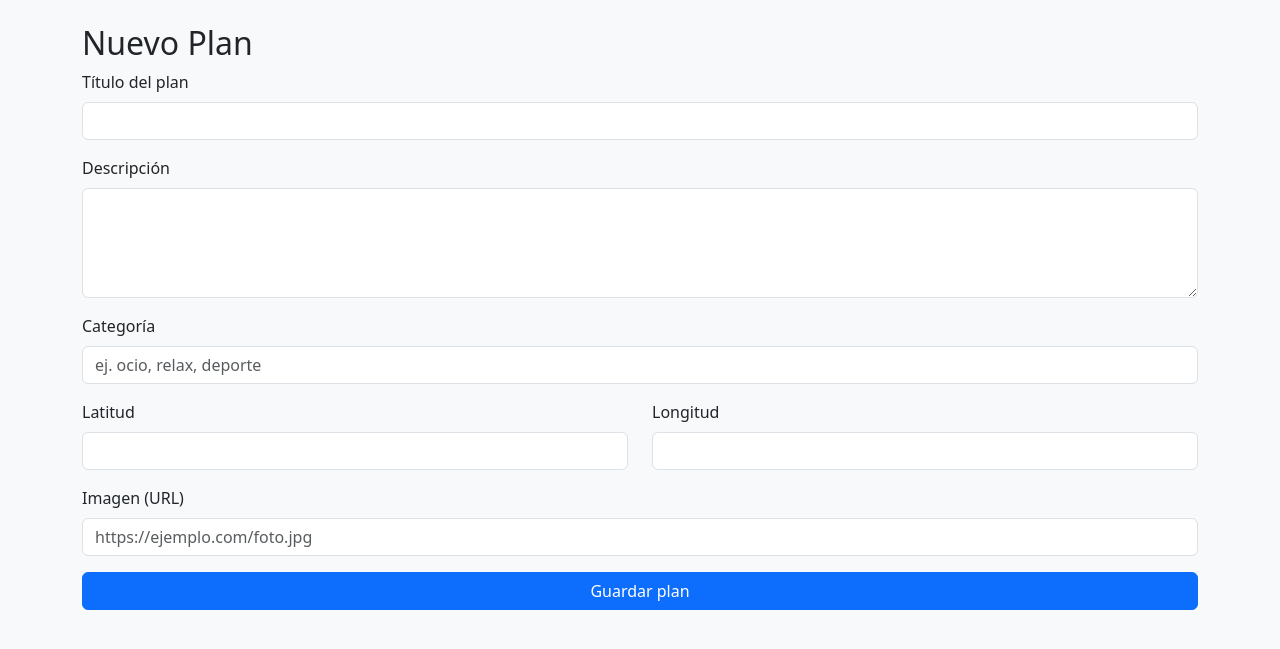
After one commit to AaronAlonsoAparicio/TFG, a PHP site: page /create_plan.php in a window 1280 px wide. The commit adds this page. Shown: the top 649 px of the page. Run offline with PHP 8.4, Linux system fonts and the light colour scheme; the visitor is signed in with stand-in values (Sample User, id 1).

Commit message:
commit create_plan.php, dashboard.php, delete_php, edit_plan.php y plans.php hecho

```diff
--- /dev/null
+++ b/public/create_plan.php
@@ -0,0 +1,90 @@
+<?php
+require_once __DIR__ . '/../src/auth.php';
+require_login();
+require_once __DIR__ . '/../src/plans.php';
+
+$user = current_user($pdo);
+$error = '';
+$success = '';
+
+if ($_SERVER['REQUEST_METHOD'] === 'POST') {
+    $title = trim($_POST['title']);
+    $desc = trim($_POST['description']);
+    $cat = trim($_POST['category']);
+
+    if ($title === '' || $desc === '') {
+        $error = "El título y la descripción son obligatorios.";
+    } else {
+        $id = create_plan($pdo, [
+            'title' => $title,
+            'description' => $desc,
+            'category' => $cat,
+            'lat' => $_POST['lat'] ?? null,
+            'lng' => $_POST['lng'] ?? null,
+            'image' => $_POST['image'] ?? null,
+            'created_by' => $user['id']
+        ]);
+        $success = "Plan creado correctamente 🎉";
+        header("refresh:2;url=dashboard.php");
+    }
+}
+?>
+
+<!doctype html>
+<html lang="es">
+
+<head>
+    <meta charset="utf-8">
+    <meta name="viewport" content="width=device-width, initial-scale=1">
+    <title>Crear plan - MoodPlanned</title>
+    <link href="https://cdn.jsdelivr.net/npm/bootstrap@5.3.2/dist/css/bootstrap.min.css" rel="stylesheet">
+</head>
+
+<body class="bg-light">
+    <div class="container py-4">
+        <h2>Nuevo Plan</h2>
+
+        <?php if ($error): ?>
+            <div class="alert alert-danger"><?= htmlspecialchars($error) ?></div>
+        <?php elseif ($success): ?>
+            <div class="alert alert-success"><?= htmlspecialchars($success) ?></div>
+        <?php endif; ?>
+
+        <form method="POST" action="">
+            <div class="mb-3">
+                <label class="form-label">Título del plan</label>
+                <input type="text" name="title" class="form-control" required>
+            </div>
+
+            <div class="mb-3">
+                <label class="form-label">Descripción</label>
+                <textarea name="description" class="form-control" rows="4" required></textarea>
+            </div>
+
+            <div class="mb-3">
+                <label class="form-label">Categoría</label>
+                <input type="text" name="category" class="form-control" placeholder="ej. ocio, relax, deporte">
+            </div>
+
+            <div class="row">
+                <div class="col-md-6 mb-3">
+                    <label class="form-label">Latitud</label>
+                    <input type="text" name="lat" class="form-control">
+                </div>
+                <div class="col-md-6 mb-3">
+                    <label class="form-label">Longitud</label>
+                    <input type="text" name="lng" class="form-control">
+                </div>
+            </div>
+
+            <div class="mb-3">
+                <label class="form-label">Imagen (URL)</label>
+                <input type="text" name="image" class="form-control" placeholder="https://ejemplo.com/foto.jpg">
+            </div>
+
+            <button type="submit" class="btn btn-primary w-100">Guardar plan</button>
+        </form>
+    </div>
+</body>
+
+</html>
--- a/src/plans.php
+++ b/src/plans.php
@@ -0,0 +1,67 @@
+<?php
+// src/plans.php
+require_once __DIR__ . '/config.php';
+
+/**
+ * Crear un nuevo plan
+ */
+function create_plan($pdo, $data)
+{
+    $stmt = $pdo->prepare("INSERT INTO plans (title, description, category, lat, lng, image, created_by) VALUES (?, ?, ?, ?, ?, ?, ?)");
+    $stmt->execute([
+        $data['title'],
+        $data['description'],
+        $data['category'],
+        $data['lat'] ?: null,
+        $data['lng'] ?: null,
+        $data['image'] ?: null,
+        $data['created_by']
+    ]);
+    return $pdo->lastInsertId();
+}
+
+/**
+ * Obtener todos los planes (últimos primero)
+ */
+function get_plans($pdo)
+{
+    $stmt = $pdo->query("SELECT p.*, u.name AS author FROM plans p LEFT JOIN users u ON p.created_by = u.id ORDER BY p.created_at DESC");
+    return $stmt->fetchAll();
+}
+
+/**
+ * Obtener un plan por ID
+ */
+function get_plan($pdo, $id)
+{
+    $stmt = $pdo->prepare("SELECT p.*, u.name AS author FROM plans p LEFT JOIN users u ON p.created_by = u.id WHERE p.id = ?");
+    $stmt->execute([$id]);
+    return $stmt->fetch();
+}
+
+/**
+ * Actualizar un plan (solo si es del usuario actual)
+ */
+function update_plan($pdo, $data)
+{
+    $stmt = $pdo->prepare("UPDATE plans SET title=?, description=?, category=?, lat=?, lng=?, image=? WHERE id=? AND created_by=?");
+    return $stmt->execute([
+        $data['title'],
+        $data['description'],
+        $data['category'],
+        $data['lat'] ?: null,
+        $data['lng'] ?: null,
+        $data['image'] ?: null,
+        $data['id'],
+        $data['created_by']
+    ]);
+}
+
+/**
+ * Eliminar un plan (solo si es del usuario actual)
+ */
+function delete_plan($pdo, $plan_id, $user_id)
+{
+    $stmt = $pdo->prepare("DELETE FROM plans WHERE id = ? AND created_by = ?");
+    return $stmt->execute([$plan_id, $user_id]);
+}
```
Also changed, not shown: public/dashboard.php (+30 -8 lines), public/delete_plan.php (added, +15 -0 lines), public/edit_plan.php (added, +67 -0 lines).
